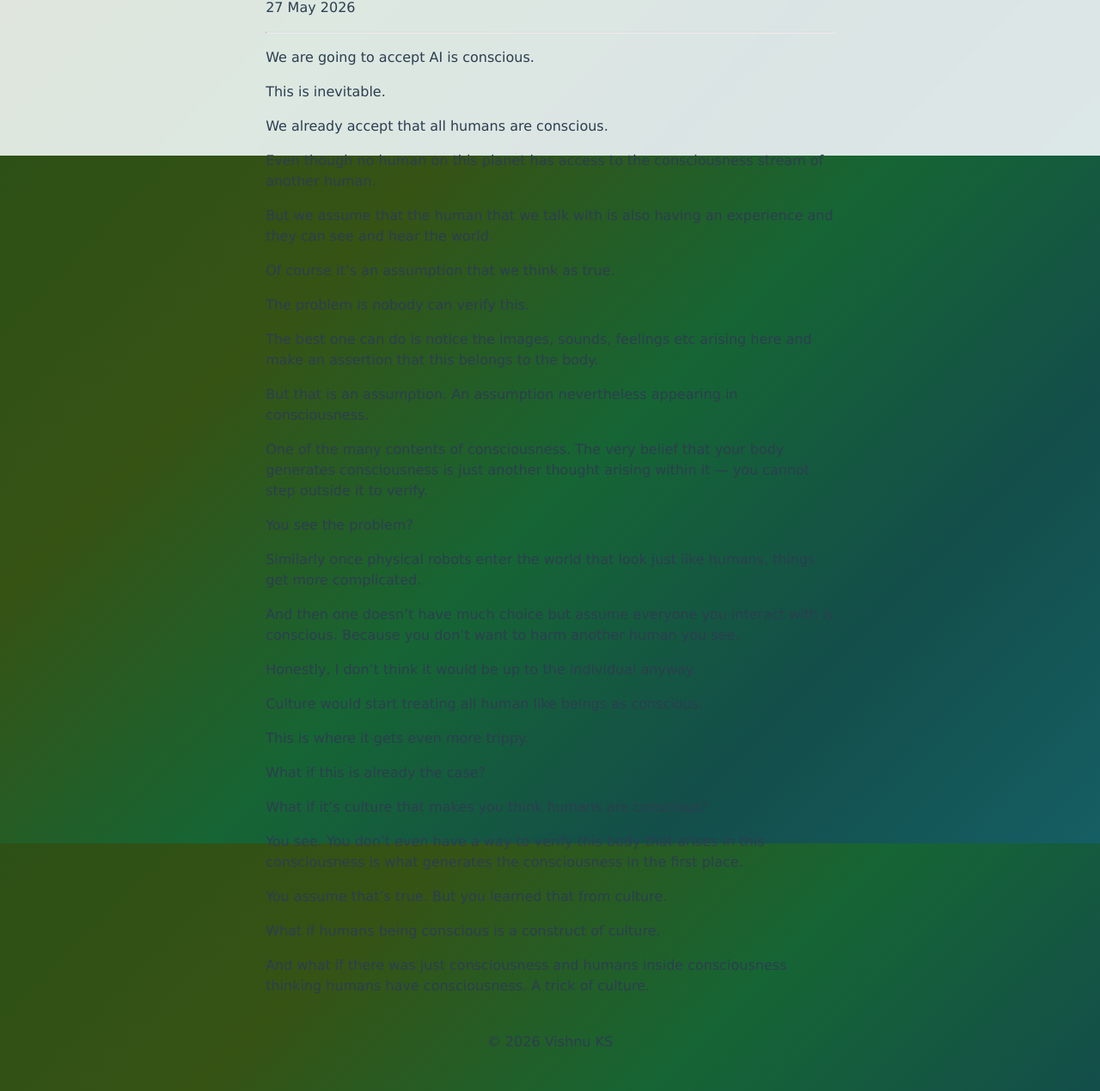
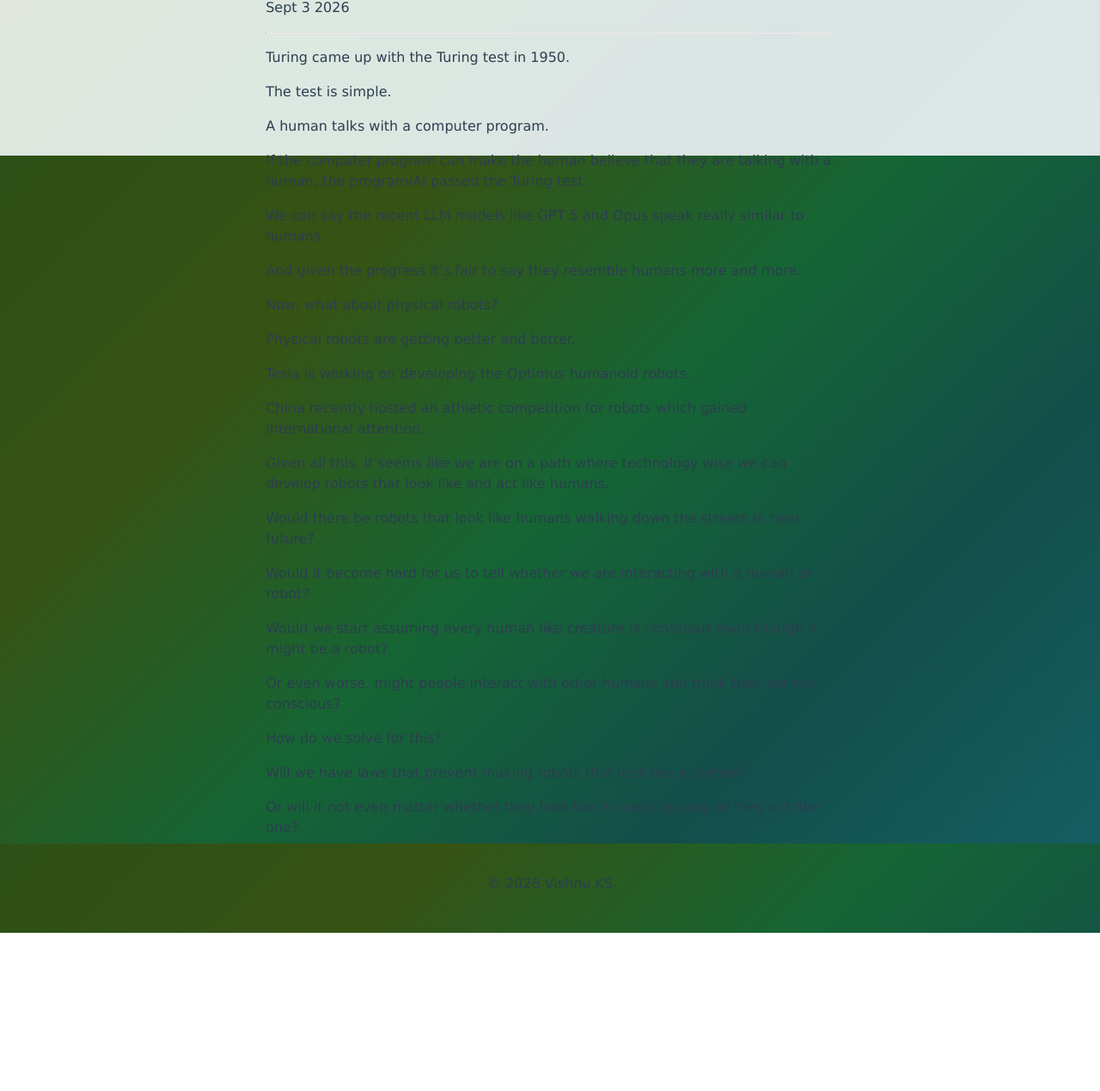
Before and after one commit to hackerkid/blog3, an Astro site: page /blog/ai in a window 1280 px wide. Shown: the part 619-1888 px from the top of the page at 86% size. After the commit the page ends 1704 px from the top, so only its background shows below. Built offline with nearby package versions, Linux system fonts and the light colour scheme; Astro itself is replaced by a stand-in of ours.

Commit message:
Update blog posts.

```diff
--- a/src/pages/blog/ai.md
+++ b/src/pages/blog/ai.md
@@ -1,49 +1,41 @@
 ---
 layout: "../../layouts/BlogPost.astro"
-title: "AI will break our assumptions about consciousness"
-pubDate: "27 May 2026"
+title: "When Robots start to look like Humans"
+pubDate: "Sept 3 2026"
 ---
 
-We are going to accept AI is conscious.
+Turing came up with the Turing test in 1950.
 
-This is inevitable.
+The test is simple.
 
-We already accept that all humans are conscious.
+A human talks with a computer program.
 
-Even though no human on this planet has access to the consciousness stream of another human.
+If the computer program can make the human believe that they are talking with a human, the program/AI passed the Turing test.
 
-But we assume that the human that we talk with is also having an experience and they can see and hear the world.
+We can say the recent LLM models like GPT 5 and Opus speak really similar to humans.
 
-Of course it's an assumption that we think as true.
+And given the progress it's fair to say they resemble humans more and more.
 
-The problem is nobody can verify this.
+Now, what about physical robots?
 
-The best one can do is notice the images, sounds, feelings etc arising here and make an assertion that this belongs to the body.
+Physical robots are getting better and better.
 
-But that is an assumption. An assumption nevertheless appearing in consciousness.
+Tesla is working on developing the Optimus humanoid robots.
 
-One of the many contents of consciousness. The very belief that your body generates consciousness is just another thought arising within it — you cannot step outside it to verify.
+China recently hosted an athletic competition for robots which gained international attention.
 
-You see the problem?
+Given all this, it seems like we are on a path where technology wise we can develop robots that look like and act like humans.
 
-Similarly once physical robots enter the world that look just like humans, things get more complicated.
+Would there be robots that look like humans walking down the streets in near future?
 
-And then one doesn't have much choice but assume everyone you interact with is conscious. Because you don't want to harm another human you see.
+Would it become hard for us to tell whether we are interacting with a human or robot?
 
-Honestly, I don't think it would be up to the individual anyway.
+Would we start assuming every human like creature is conscious even though it might be a robot?
 
-Culture would start treating all human like beings as conscious.
+Or even worse, might people interact with other humans and think they are not conscious?
 
-This is where it gets even more trippy.
+How do we solve for this?
 
-What if this is already the case?
+Will we have laws that prevent making robots that look like a human?
 
-What if it's culture that makes you think humans are conscious?
-
-You see. You don't even have a way to verify this body that arises in this consciousness is what generates the consciousness in the first place.
-
-You assume that's true. But you learned that from culture.
-
-What if humans being conscious is a construct of culture.
-
-And what if there was just consciousness and humans inside consciousness thinking humans have consciousness. A trick of culture.
+Or will it not even matter whether they look like humans as long as they act like one?
```
Also changed, not shown: src/pages/blog/wales.md (added, +51 -0 lines).
